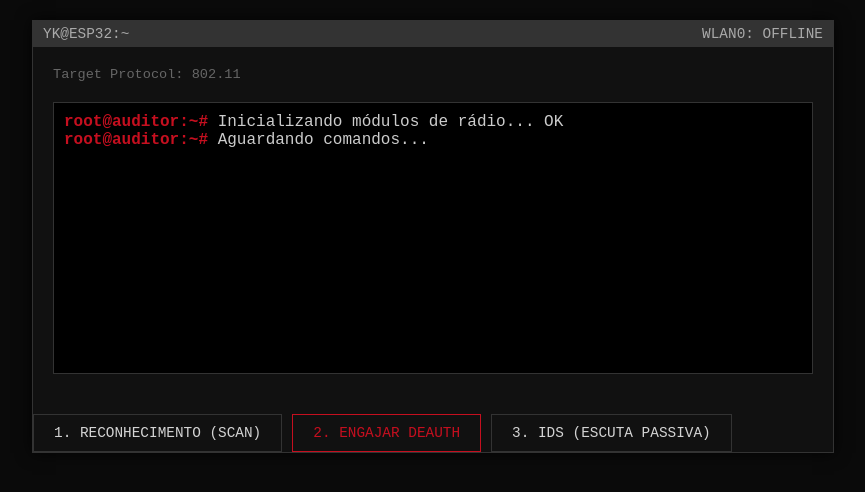
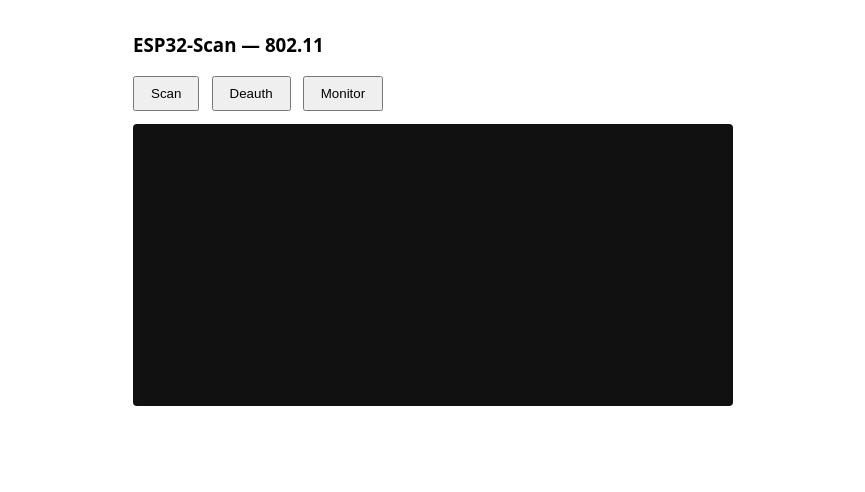
Before and after one commit to sntyuri/esp32-scan, a plain HTML site: page data/index.html in a window 1280 px wide. Shown: the whole page, without its empty margins (207-1072 px from the left). Drawn offline with Linux system fonts and the light colour scheme.

Commit message:
feat(UI): simplificação frontend

```diff
--- a/data/index.html
+++ b/data/index.html
@@ -1,176 +1,21 @@
 <!DOCTYPE html>
-<html lang="pt-BR">
-<head>
-    <meta charset="UTF-8">
-    <meta name="viewport" content="width=device-width, initial-scale=1.0">
-    <title>YK@ESP32:~</title>
-    <style>
-        /*variaveis globais CSS*/
-        :root {
-            --bg-color: #0a0a0a;
-            --panel-bg: #111111;
-            --text-main: #d4d4d4;
-            --text-muted: #666666;
-            --accent-red: #c50f1f;
-            --accent-red-hover: #e01b2f;
-            --border-color: #333333;
-        }
+<meta charset="UTF-8">
+<title>ESP32-Scan</title>
+<style>
+  body { font-family: system-ui, sans-serif; max-width: 600px; margin: 2rem auto; padding: 0 1rem; }
+  button { padding: .5rem 1rem; margin-right: .5rem; cursor: pointer; }
+  #log { background: #111; color: #0f0; padding: 1rem; height: 250px; overflow-y: auto; border-radius: 4px; }
+</style>
 
-        /* estrutura base*/
-        body {
-            background-color: var(--bg-color);
-            color: var(--text-main);
-            font-family: 'Courier New', Courier, monospace;
-            margin: 0;
-            padding: 20px;
-            display: flex;
-            justify-content: center;
-        }
+<h3>ESP32-Scan &mdash; 802.11</h3>
+<button onclick="run('scan')">Scan</button>
+<button onclick="run('deauth')">Deauth</button>
+<button onclick="run('monitor')">Monitor</button>
 
-        /*box do painel*/
-        .container {
-            width: 100%;
-            max-width: 800px;
-            border: 1px solid var(--border-color);
-            background-color: var(--panel-bg);
-            box-shadow: 0 0 15px rgba(0,0,0,0.8);
-        }
+<pre id="log"></pre>
 
-        /* barra superior terminal */
-        .header {
-            background-color: var(--border-color);
-            padding: 5px 10px;
-            font-size: 0.9em;
-            color: #aaaaaa;
-            display: flex;
-            justify-content: space-between;
-        }
-
-        /* espaçamento interno do box */
-        .content {
-            padding: 20px;
-        }
-
-        .sys-info {
-            margin-bottom: 20px;
-            color: var(--text-muted);
-            font-size: 0.85em;
-        }
-
-        /*monitor de logs */
-        .console-output {
-            background-color: #000000;
-            border: 1px solid var(--border-color);
-            height: 250px;
-            padding: 10px;
-            overflow-y: auto;
-            margin-bottom: 20px;
-            color: #cccccc;
-        }
-
-        .prompt {
-            color: var(--accent-red);
-            font-weight: bold;
-        }
-
-        /*area dos botões*/
-        .controls {
-            display: flex;
-            gap: 10px;
-        }
-
-        /* Estilo base dos botoes*/
-        button {
-            background-color: transparent;
-            color: var(--text-main);
-            border: 1px solid var(--border-color);
-            padding: 10px 20px;
-            font-family: inherit;
-            cursor: pointer;
-            text-transform: uppercase;
-            font-size: 0.9em;
-            transition: all 0.2s ease;
-        }
-
-        button:hover {
-            border-color: var(--text-main);
-            background-color: rgba(255, 255, 255, 0.05);
-        }
-
-        /* Botão de ataque/ação crítica */
-        .btn-danger {
-            color: var(--accent-red);
-            border-color: var(--accent-red);
-        }
-
-        .btn-danger:hover {
-            background-color: var(--accent-red);
-            color: #ffffff;
-            border-color: var(--accent-red);
-        }
-    </style>
-</head>
-<body>
-
-    <div class="container">
-        <div class="header">
-            <span>YK@ESP32:~</span>
-            <span>WLAN0: OFFLINE</span>
-        </div>
-
-        <div class="content">
-            <div class="sys-info">
-                Target Protocol: 802.11
-            </div>
-
-            <div class="console-output" id="console">
-                <div><span class="prompt">root@auditor:~#</span> Inicializando módulos de rádio... OK</div>
-                <div><span class="prompt">root@auditor:~#</span> Aguardando comandos...</div>
-            </div>
-
-            </div>
-            <div class="controls">
-                <button onclick="scanNetworks()">1. Reconhecimento (Scan)</button>
-                <button class="btn-danger" onclick="startDeauth()">2. Engajar Deauth</button>
-                <button onclick="startMonitor()">3. IDS (Escuta Passiva)</button>
-            </div>
-        </div>
-    <script>
-        const consoleOut = document.getElementById('console');
-
-        // função que escreve no no terminal
-        function logToConsole(message, type = 'info') {
-            const time = new Date().toLocaleTimeString('pt-BR', { hour12: false });
-            let prefix = `<span class="prompt">root@auditor:~#</span>`;
-            let color = '#cccccc';
-
-            if (type === 'danger') color = 'var(--accent-red)';
-            if (type === 'success') color = '#4caf50';
-            if (type === 'warning') color = '#ffeb3b';
-
-            const newLine = document.createElement('div');
-            newLine.innerHTML = `${prefix} [${time}] <span style="color: ${color}">${message}</span>`;
-
-            consoleOut.appendChild(newLine);
-            consoleOut.scrollTop = consoleOut.scrollHeight; // Auto-scroll para a última linha
-        }
-
-        // Funções temporárias para teste (depois isso sera conectado ao C++)
-        function scanNetworks() {
-            logToConsole('Iniciando varredura 802.11...', 'info');
-            setTimeout(() => logToConsole('Rede: "Visitantes" | PWR: -65dBm', 'success'), 1000);
-            setTimeout(() => logToConsole('Rede: "Admin_Corp" | PWR: -40dBm', 'success'), 1800);
-        }
-
-        function startDeauth() {
-            logToConsole('ALVO SELECIONADO: "Admin_Corp"', 'warning');
-            logToConsole('Injetando pacotes de desautenticação...', 'danger');
-        }
-
-        function startMonitor() {
-            logToConsole('Alterando interface para MODO MONITOR...', 'info');
-            setTimeout(() => logToConsole('Escutando tráfego passivamente...', 'warning'), 1500);
-        }
-    </script>
-</body>
-</html>
+<script>
+function run(cmd) {
+  log.textContent += new Date().toLocaleTimeString() + " > " + cmd + "\n";
+}
+</script>
```
